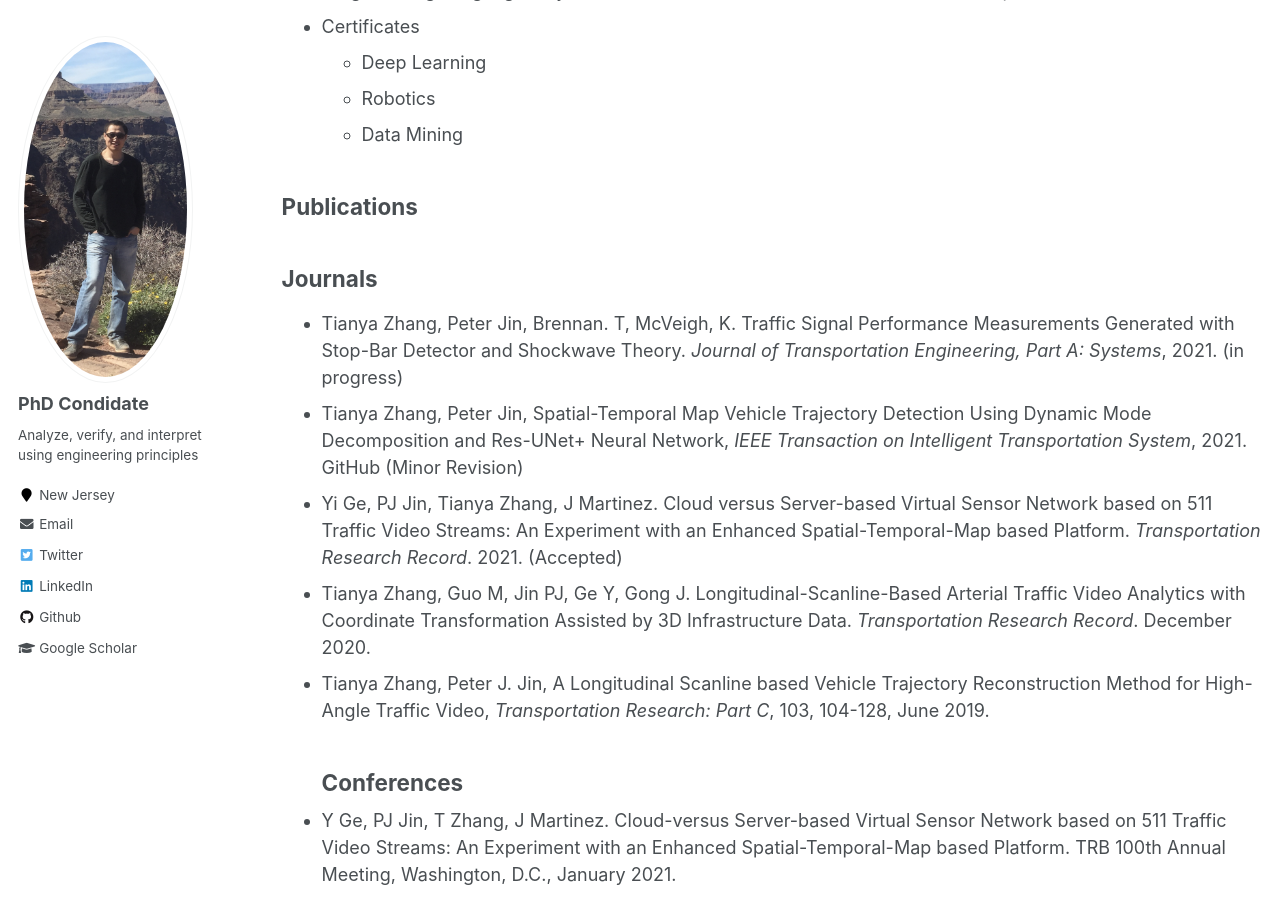
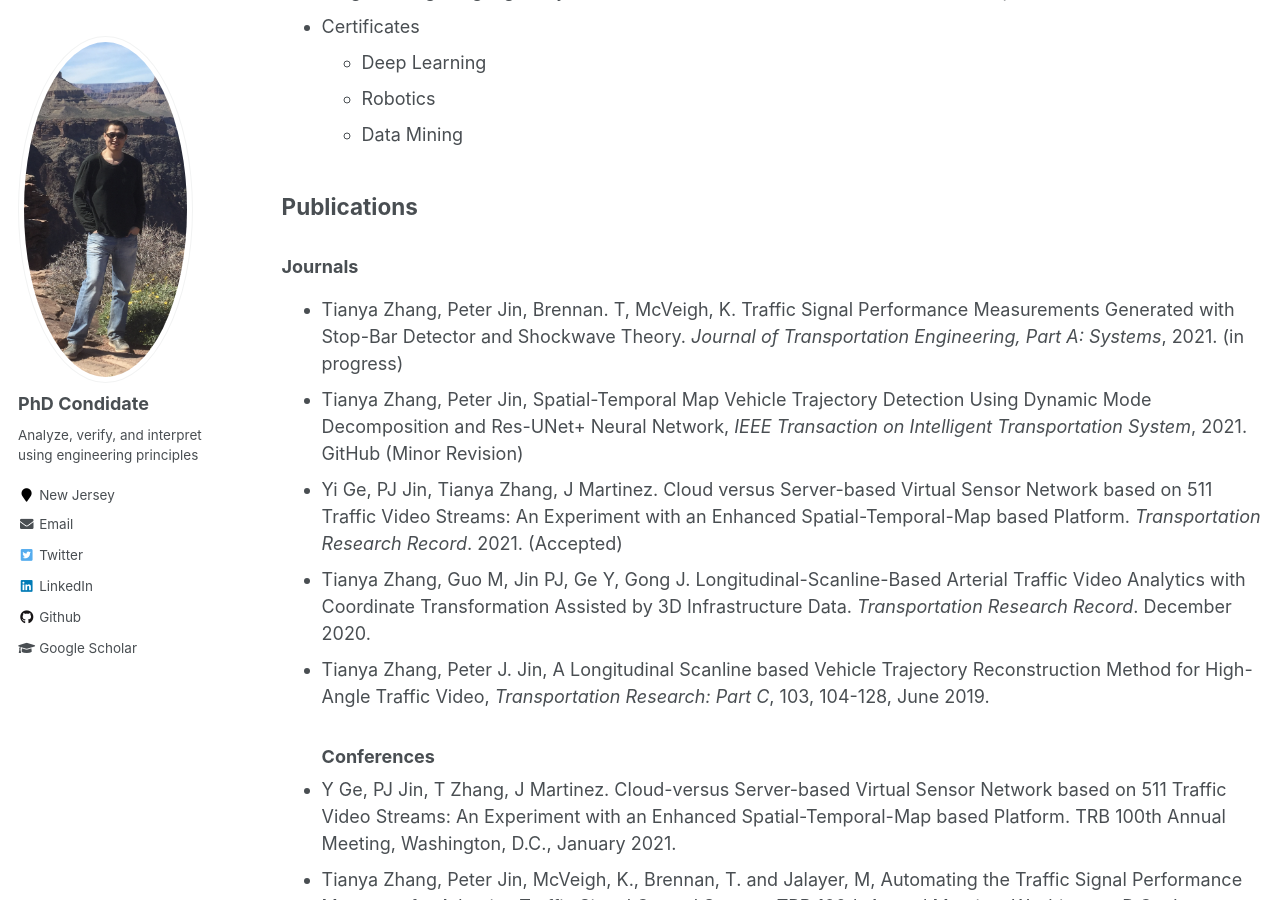
Before and after one commit to TeRyZh/Website, a Jekyll site: the page built from _pages/cv.md, in a window 1280 px wide and 900 px high, scrolled down 753 px. Built offline with Jekyll 4.4.1, drawn with Linux system fonts in a browser that asks for light colours.

Commit message:
Update cv.md

```diff
--- a/_pages/cv.md
+++ b/_pages/cv.md
@@ -35,13 +35,13 @@ Skills
 
 Publications
 ------
-## Journals
+### Journals
 * Tianya Zhang, Peter Jin, Brennan. T, McVeigh, K. Traffic Signal Performance Measurements Generated with Stop-Bar Detector and Shockwave Theory. *Journal of Transportation Engineering, Part A: Systems*, 2021. (in progress)
 * Tianya Zhang, Peter Jin, Spatial-Temporal Map Vehicle Trajectory Detection Using Dynamic Mode Decomposition and Res-UNet+ Neural Network, *IEEE Transaction on Intelligent Transportation System*, 2021. GitHub (Minor Revision)
 * Yi Ge, PJ Jin, Tianya Zhang, J Martinez. Cloud versus Server-based Virtual Sensor Network based on 511 Traffic Video Streams: An Experiment with an Enhanced Spatial-Temporal-Map based Platform. *Transportation Research Record*. 2021. (Accepted)
 * Tianya Zhang, Guo M, Jin PJ, Ge Y, Gong J. Longitudinal-Scanline-Based Arterial Traffic Video Analytics with Coordinate Transformation Assisted by 3D Infrastructure Data. *Transportation Research Record*. December 2020.
 * Tianya Zhang, Peter J. Jin, A Longitudinal Scanline based Vehicle Trajectory Reconstruction Method for High-Angle Traffic Video, *Transportation Research: Part C*, 103, 104-128, June 2019.
-## Conferences
+### Conferences
 * Y Ge, PJ Jin, T Zhang, J Martinez. Cloud-versus Server-based Virtual Sensor Network based on 511 Traffic Video Streams: An Experiment with an Enhanced Spatial-Temporal-Map based Platform. TRB 100th Annual Meeting, Washington, D.C., January 2021.
 * Tianya Zhang, Peter Jin, McVeigh, K., Brennan, T. and Jalayer, M, Automating the Traffic Signal Performance Measures for Adaptive Traffic Signal Control System. TRB 100th Annual Meeting, Washington, D.C., January 2021.
 * Tianya Zhang, Guo M, Jin PJ, Ge Y, Gong J. Longitudinal-Scanline-Based Arterial Traffic Video Analytics with Coordinate Transformation Assisted by 3D Infrastructure Data. TRB 99th Annual Meeting, Washington, D.C., January 2020.
@@ -49,13 +49,11 @@ Publications
 * Tianya Zhang, & Ding, Limin. Traffic Safety Study Based on Harmonic Theory. In International Conference on Transportation and Traffic Engineering 2013: Safety, Speediness, Intelligence, Low-Carbon, Innovation (pp. 600-606).
 * Tianya Zhang and Wang J. Human Reliability Analysis of Traffic Safety. Proceedings of the 13th International Conference on Man-Machine-Environment System Engineering, Springer.
 * Ding, Limin and Tianya Zhang. Rethinking “Tao” of Traffic Congestion Management (in Chinese). In Preceding of Fifth China’s International Road Traffic Safety Forum. 2013, Beijing. (2nd Prize Paper Award)
-
-## Reports
+### Reports
 * Peter J. Jin, Mohsen Jafari, Yufei Huang, Yizhou Wang, Tianya Zhang, New Brunswick Smart Hub: Infrastructure & Mobility Innovation Testing Ground, Concept Report, New Jersey Economic Development Authority (NJEDA), Final Report, November 2019.
 * Jin P., Ge Y., Zhang T., Wang Y., Martinez J. (2019). Cloud-Based Virtual Traffic Sensor Network with 511 CCTV Traffic Video Streams. (Report No. CAIT-UTC-NC8). Rutgers: Center for Advanced Infrastructure and Transportation (CAIT).
 * Jin, P., Zhang, T., Brennan, T. and Jalayer, M. (2019). Real-Time Signal Performance Measurement (RT-SPM) (Report No. FHWA-NJ-2019-002). Trenton: New Jersey Department of Transportation.
-
-## Patents
+### Patents
 * Jin J, Ran B, Chen T, Jiang X, Zhang T, Yao Z, inventors; CAVH LLC, assignee. Cloud-based technology for connected and automated vehicle highway systems. United States patent application US 16/454,268.
 * Jin J, Ran B, Chen T, Zhang T, Jiang X, Yao Z, inventors; CAVH LLC, assignee. Fixed-route service system for CAVH systems. United States patent application US 16/506,470. 2020 Jan 16.
 * Jing Jin, Bobby Ouyang, Seyedamirali Ardestani, Yizhou Wang, Xiaowen Jiang, Tianya Zhang, Incident Site Investigation and Management System based on Unmanned Aerial Vehicles, U.S. Non-Provisional Patent Application No. 62/544,461, Publication Date: 14-Feb-2019.
```
